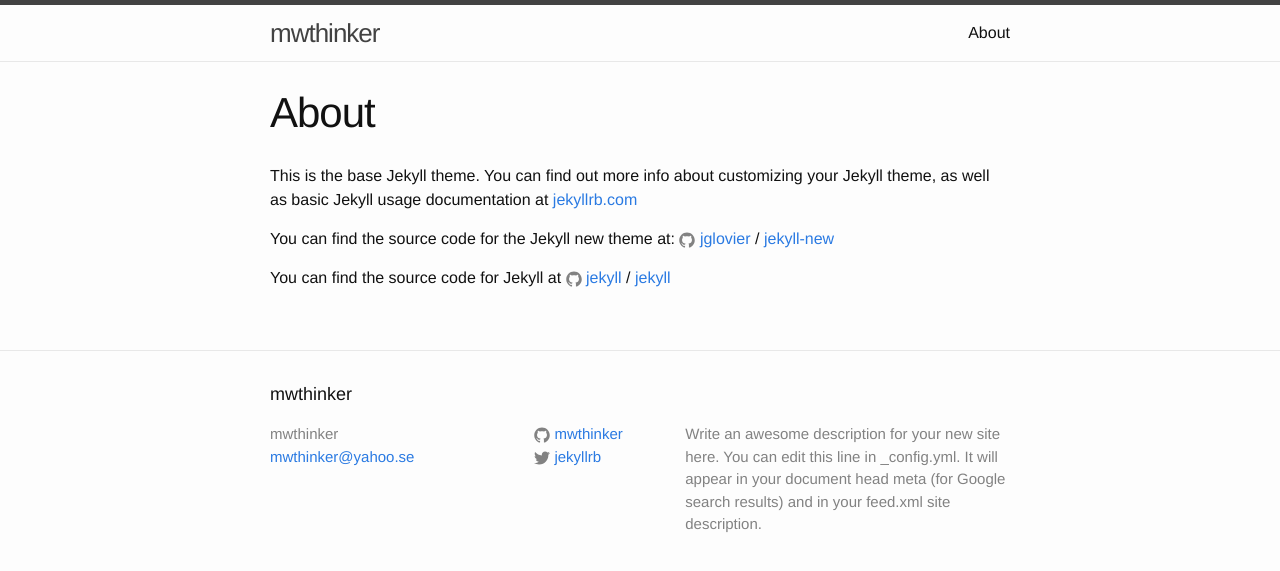
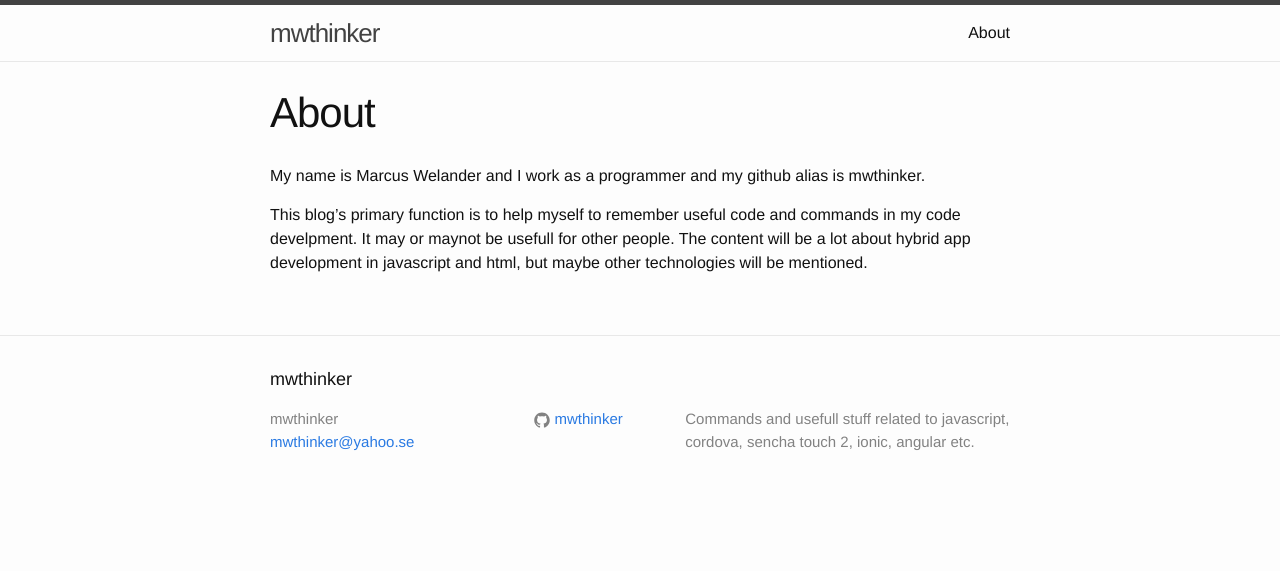
Before and after one commit to mwthinker/mwthinker.github.io, a Jekyll site: the page built from about.md, in a window 1280 px wide. Shown: the top 571 px of the page. Built offline with Jekyll 4.4.1, drawn with Linux system fonts in a browser that asks for light colours.

Commit message:
Added usefull pages in to my coding workflow.

```diff
--- a/_config.yml
+++ b/_config.yml
@@ -9,12 +9,9 @@
 title: mwthinker
 email: mwthinker@yahoo.se
 description: > # this means to ignore newlines until "baseurl:"
-  Write an awesome description for your new site here. You can edit this
-  line in _config.yml. It will appear in your document head meta (for
-  Google search results) and in your feed.xml site description.
+  Commands and usefull stuff related to javascript, cordova, sencha touch 2, ionic, angular etc.
 baseurl: "" # the subpath of your site, e.g. /blog
 url: "http://yourdomain.com" # the base hostname & protocol for your site
-twitter_username: jekyllrb
 github_username:  mwthinker
 
 # Build settings
--- a/about.md
+++ b/about.md
@@ -4,12 +4,9 @@
 permalink: /about/
 ---
 
-This is the base Jekyll theme. You can find out more info about customizing your Jekyll theme, as well as basic Jekyll usage documentation at [jekyllrb.com](http://jekyllrb.com/)
+My name is Marcus Welander and I work as a programmer and my github alias is mwthinker.
 
-You can find the source code for the Jekyll new theme at:
-{% include icon-github.html username="jglovier" %} /
-[jekyll-new](https://github.com/jglovier/jekyll-new)
-
-You can find the source code for Jekyll at
-{% include icon-github.html username="jekyll" %} /
-[jekyll](https://github.com/jekyll/jekyll)
+This blog's primary function is to help myself to remember useful code and
+commands in my code develpment. It may or maynot be usefull for other people.
+The content will be a lot about hybrid app development in javascript and html, but maybe other
+technologies will be mentioned.
```
Also changed, not shown: _posts/2015-10-31-Cordova-Commands.markdown (added, +45 -0 lines), _posts/2015-10-31-Git-Commands.markdown (added, +25 -0 lines), _posts/2015-10-31-Ionic-Commands.markdown (added, +56 -0 lines), _posts/2015-10-31-Sencha-Commands.markdown (added, +48 -0 lines).
